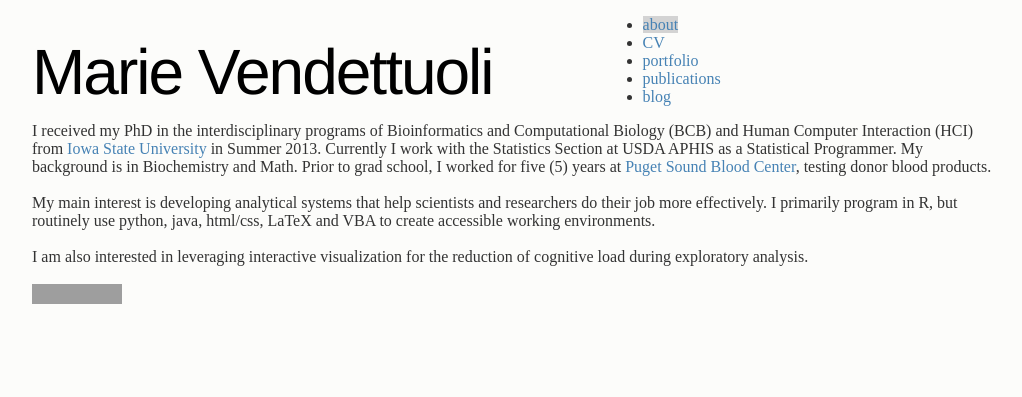
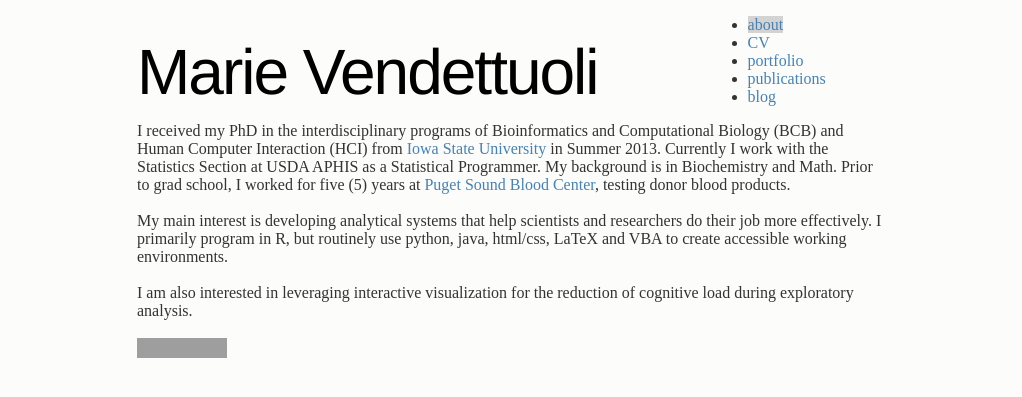
Before and after one commit to mariev/studiousmarie, a Jekyll site: the page built from index.md, in a window 1280 px wide. Shown: the top 397 px of the page, without its empty margins (128-1150 px from the left). Built offline with Jekyll 4.4.1, drawn with Linux system fonts in a browser that asks for light colours; Markdown is read by kramdown in place of the engine named in the settings; grey boxes are pictures that could not be loaded.

Commit message:
Update style.css

```diff
--- a/media/css/style.css
+++ b/media/css/style.css
@@ -10,7 +10,7 @@ body {
   font-family: "PT Serif", serif;
   margin: 1em auto 4em auto;
   position: relative;
-  width: 960px;
+  width: 750px;
 }
 
 header,
```
